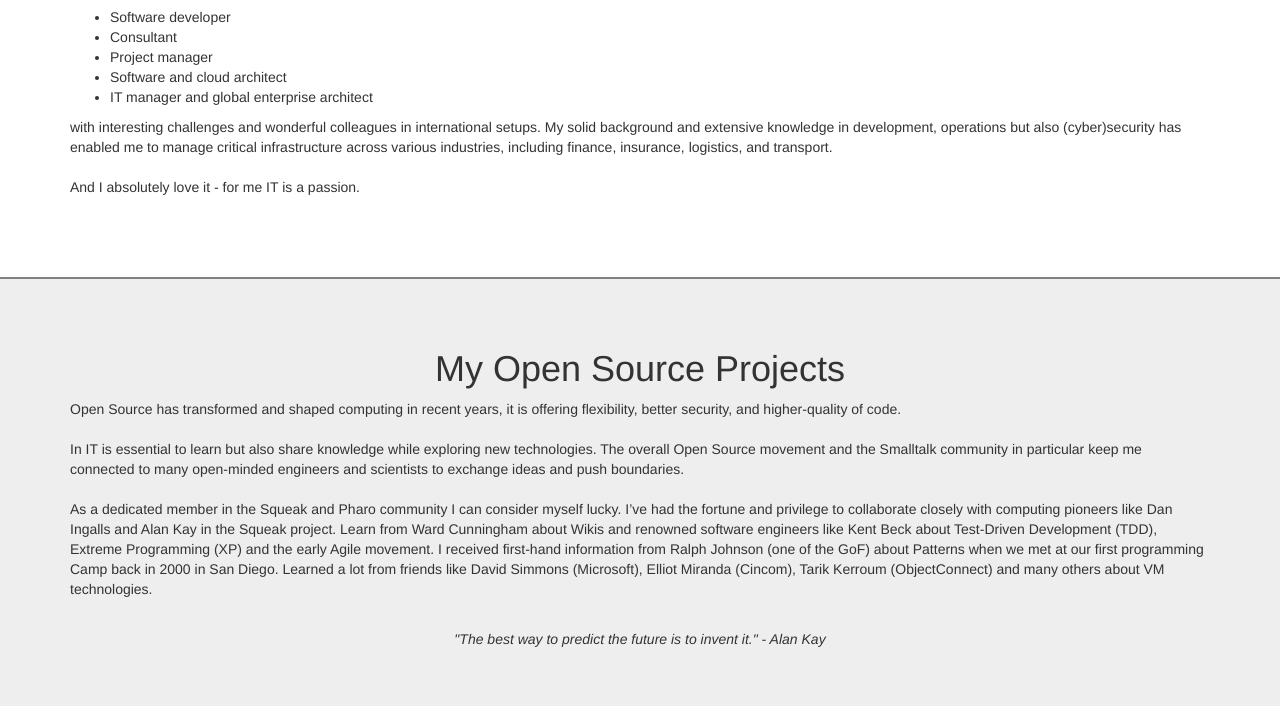
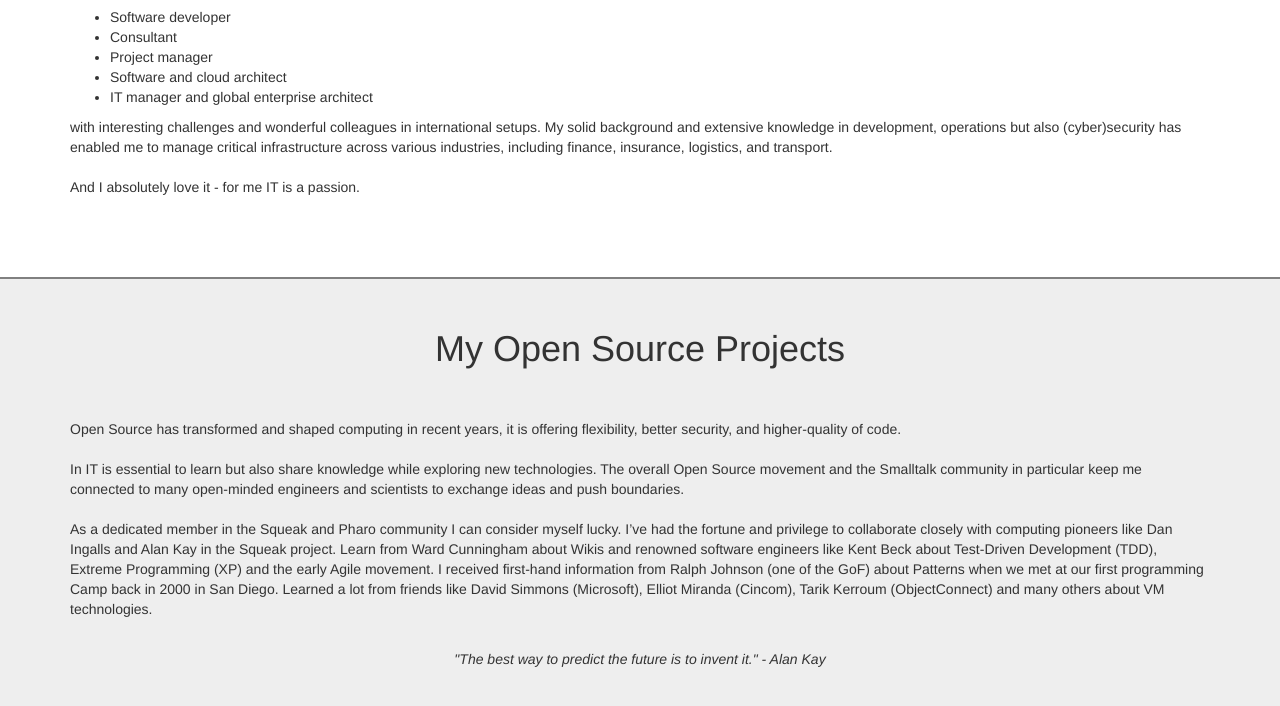
Before and after one commit to astares/astares.github.io, a plain HTML site: page index.html in a window 1280 px wide. Shown: the part 1216-1922 px from the top of the page. Drawn offline with nearby package versions, Linux system fonts and the light colour scheme.

Commit message:
Scrolling

```diff
--- a/css/scrolling-nav.css
+++ b/css/scrolling-nav.css
@@ -134,7 +134,7 @@ img {
 }
 
 .projects-section {
-    padding-top: 50px;
+    padding: 30px 10px;
     padding-bottom: 10px;
     background: #eee;
 }
```
Also changed, not shown: index.html (+41 -0 lines).
